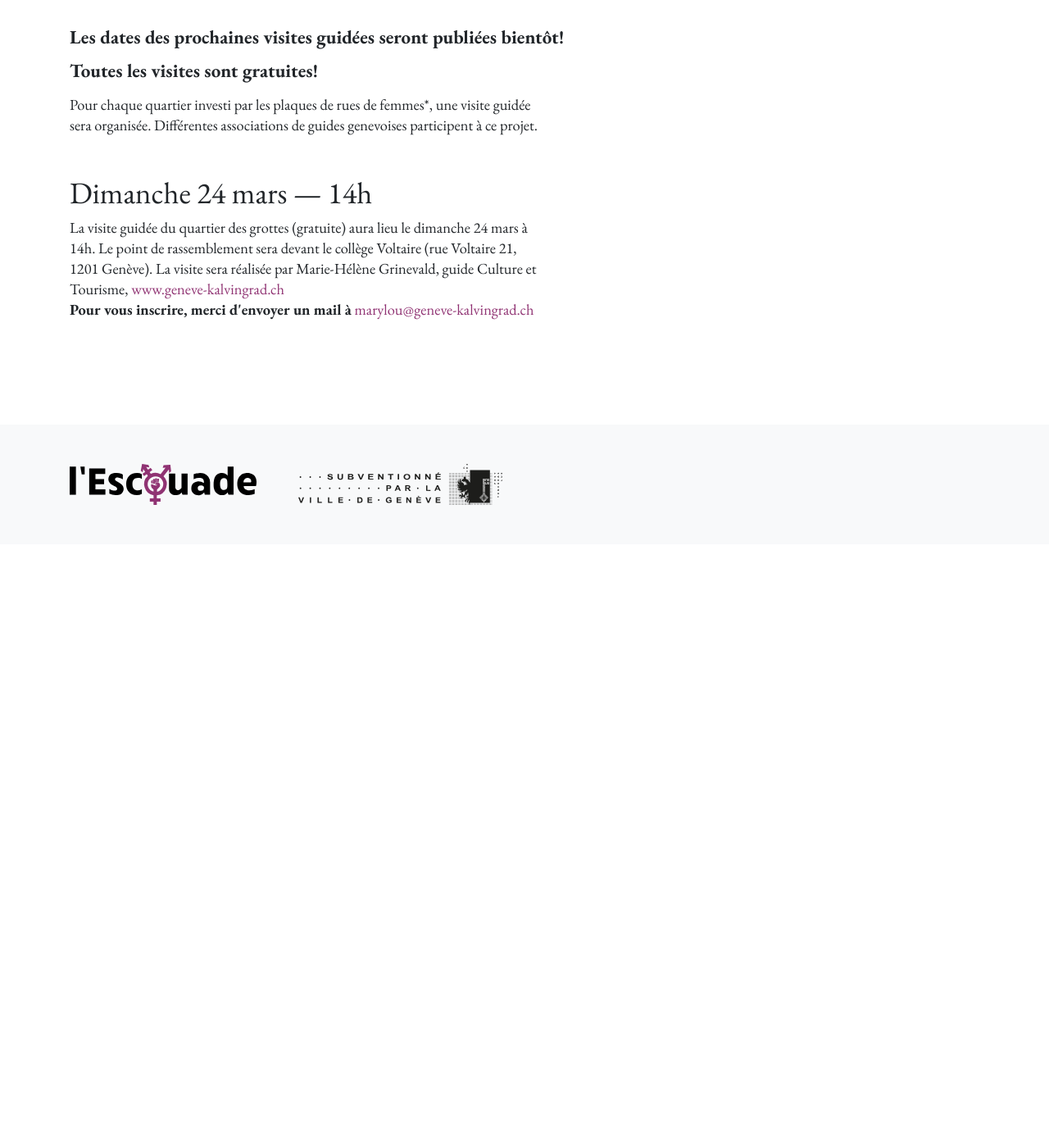
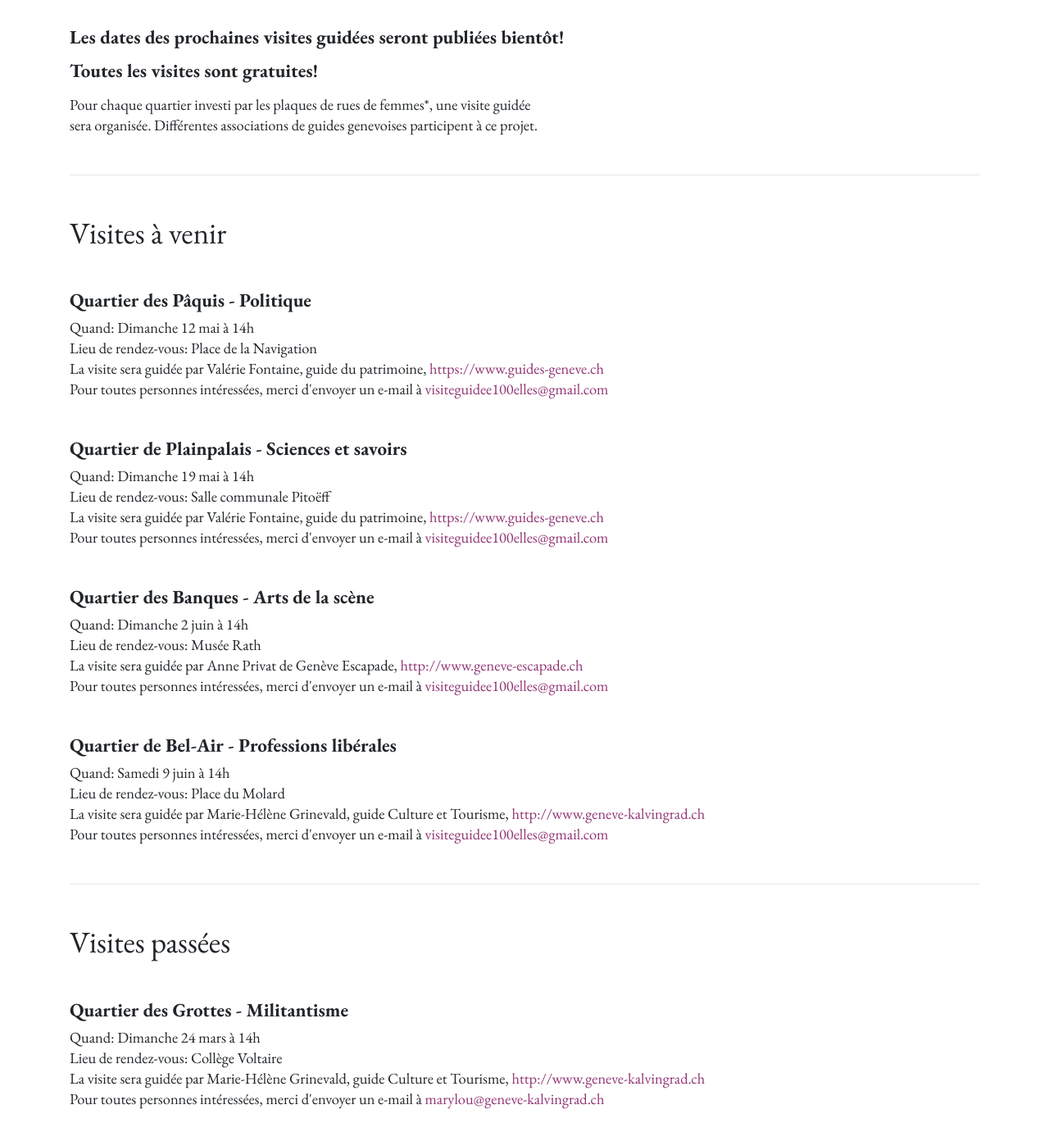
Before and after one commit to larucheio/100elles.ch, a Jekyll site: the page built from visites-guidees/index.html, in a window 1280 px wide and 1400 px high, scrolled down 283 px. Shown: the top 1392 px of the window at 82% size. Built offline with Jekyll 4.4.1, drawn with Linux system fonts in a browser that asks for light colours; before the commit the page ends 947 px from its top, so only the background shows below that.

Commit message:
Ajout des visites à venir

```diff
--- a/visites-guidees/index.html
+++ b/visites-guidees/index.html
@@ -15,12 +15,66 @@ layout: main
     Pour chaque quartier investi par les plaques de rues de femmes*, une visite guidée sera organisée. Différentes associations de guides genevoises participent à ce projet.
   </p>
 
+  <hr class="my-5">
+
+  <h2>Visites à venir</h2>
+
   <div class="mt-5">
-    <h2>Dimanche 24 mars — 14h</h2>
-    <p class="paragraph">
-      La visite guidée du quartier des grottes (gratuite) aura lieu le dimanche 24 mars à 14h. Le point de rassemblement sera devant le collège Voltaire (rue Voltaire 21, 1201 Genève). La visite sera réalisée par Marie-Hélène Grinevald, guide Culture et Tourisme, <a href="https://www.geneve-kalvingrad.ch/">www.geneve-kalvingrad.ch</a>
-      <br>
-      <b>Pour vous inscrire, merci d'envoyer un mail à</b> <a href="mailto:marylou@geneve-kalvingrad.ch?subject=100Elles* - Inscription pour la visite guidée du quartier des Grottes le dimanche 24 mars 2019 à 14h&body=Bonjour,%0D%0A%0D%0AVeuillez trouver ma demande d'inscription pour la visite guidée du quartier des grottes le dimanche 24 mars 2019 à 14h dans le cadre du projet 100Elles*.%0D%0A%0D%0ANous serons 1 personne.s.%0D%0A%0D%0ACordialement,">marylou@geneve-kalvingrad.ch</a>
-    </p>
+    <b class="lead font-weight-bold mb-2 d-block">Quartier des Pâquis - Politique</b>
+    Quand:  Dimanche 12 mai à 14h
+    <br>
+    Lieu de rendez-vous: Place de la Navigation
+    <br>
+    La visite sera guidée par Valérie Fontaine, guide du patrimoine, <a href="https://www.guides-geneve.ch">https://www.guides-geneve.ch</a>
+    <br>
+    Pour toutes personnes intéressées, merci d'envoyer un e-mail à <a href="mailto:visiteguidee100elles@gmail.com">visiteguidee100elles@gmail.com</a>
+  </div>
+
+  <div class="mt-5">
+    <b class="lead font-weight-bold mb-2 d-block">Quartier de Plainpalais - Sciences et savoirs</b>
+    Quand: Dimanche 19 mai à 14h
+    <br>
+    Lieu de rendez-vous: Salle communale Pitoëff
+    <br>
+    La visite sera guidée par Valérie Fontaine, guide du patrimoine, <a href="https://www.guides-geneve.ch">https://www.guides-geneve.ch</a>
+    <br>
+    Pour toutes personnes intéressées, merci d'envoyer un e-mail à <a href="mailto:visiteguidee100elles@gmail.com">visiteguidee100elles@gmail.com</a>
+  </div>
+
+  <div class="mt-5">
+    <b class="lead font-weight-bold mb-2 d-block">Quartier des Banques - Arts de la scène</b>
+    Quand: Dimanche 2 juin à 14h
+    <br>
+    Lieu de rendez-vous: Musée Rath
+    <br>
+    La visite sera guidée par Anne Privat de Genève Escapade, <a href="http://www.geneve-escapade.ch">http://www.geneve-escapade.ch</a>
+    <br>
+    Pour toutes personnes intéressées, merci d'envoyer un e-mail à <a href="mailto:visiteguidee100elles@gmail.com">visiteguidee100elles@gmail.com</a>
+  </div>
+
+  <div class="mt-5">
+    <b class="lead font-weight-bold mb-2 d-block">Quartier de Bel-Air - Professions libérales</b>
+    Quand: Samedi 9 juin à 14h
+    <br>
+    Lieu de rendez-vous: Place du Molard
+    <br>
+    La visite sera guidée par Marie-Hélène Grinevald, guide Culture et Tourisme, <a href="http://www.geneve-kalvingrad.ch">http://www.geneve-kalvingrad.ch</a>
+    <br>
+    Pour toutes personnes intéressées, merci d'envoyer un e-mail à <a href="mailto:visiteguidee100elles@gmail.com">visiteguidee100elles@gmail.com</a>
+  </div>
+
+  <hr class="my-5">
+
+  <h2>Visites passées</h2>
+
+  <div class="mt-5">
+    <b class="lead font-weight-bold mb-2 d-block">Quartier des Grottes - Militantisme</b>
+    Quand: Dimanche 24 mars à 14h
+    <br>
+    Lieu de rendez-vous: Collège Voltaire
+    <br>
+    La visite sera guidée par Marie-Hélène Grinevald, guide Culture et Tourisme, <a href="http://www.geneve-kalvingrad.ch">http://www.geneve-kalvingrad.ch</a>
+    <br>
+    Pour toutes personnes intéressées, merci d'envoyer un e-mail à <a href="mailto:marylou@geneve-kalvingrad.ch">marylou@geneve-kalvingrad.ch</a>
   </div>
 </main>
```
